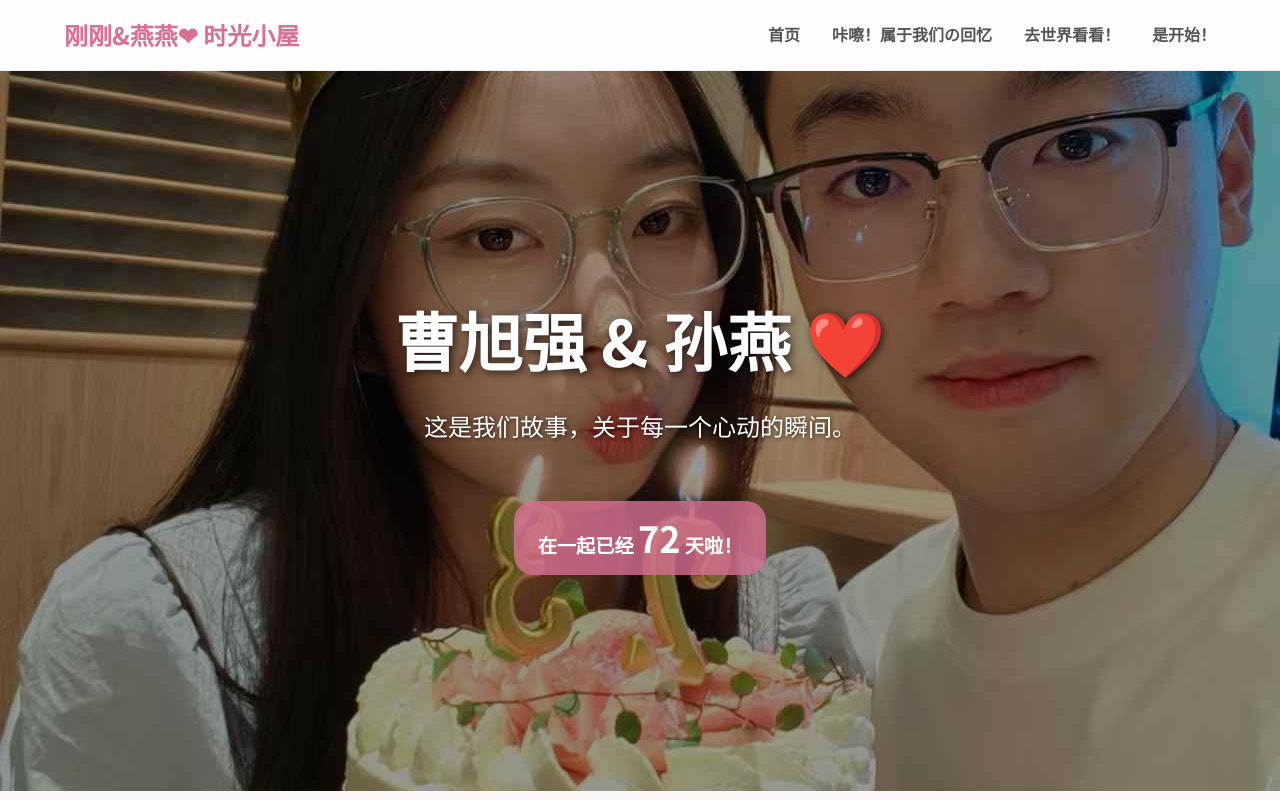
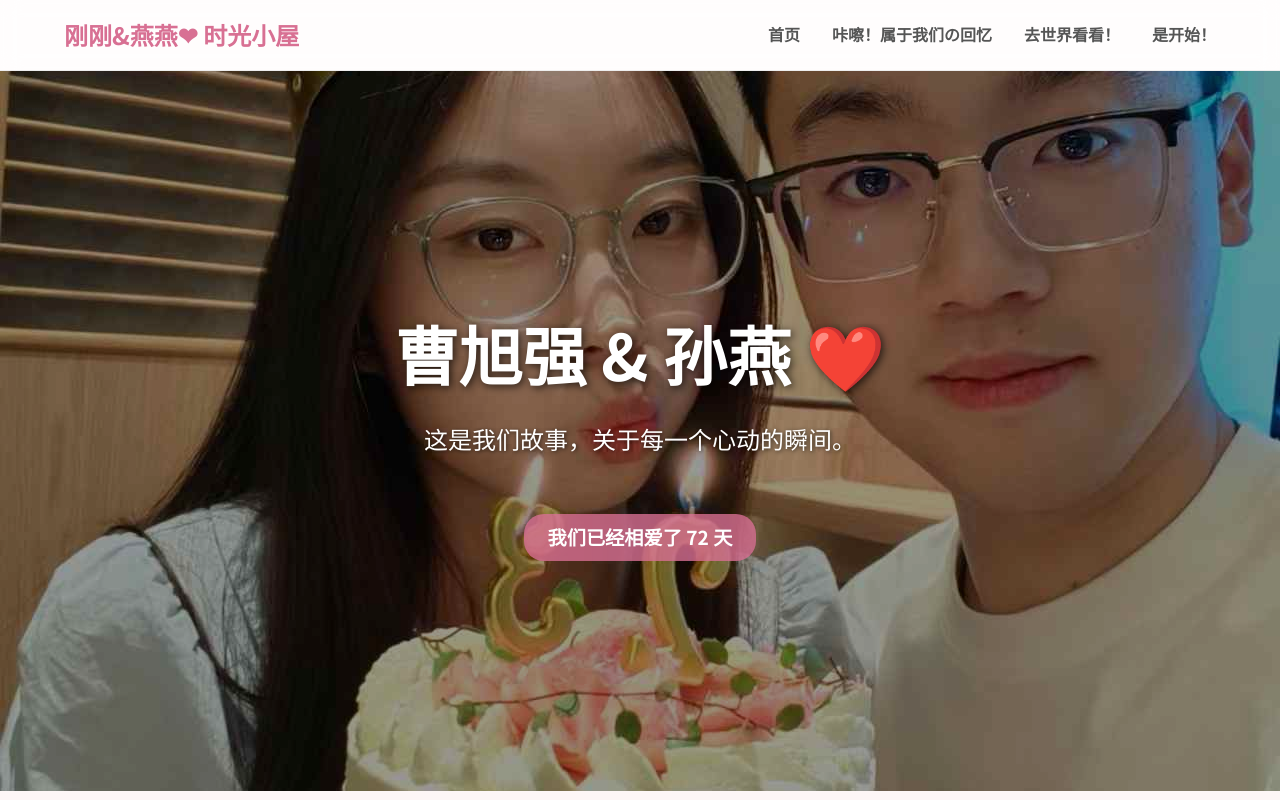
Before and after one commit to cxqNet/cxqnet.github.io, a plain HTML site: page index.html in a window 1280 px wide. Shown: the top 800 px of the page. Drawn offline with Linux system fonts and the light colour scheme.

Commit message:
Update index.html

```diff
--- a/index.html
+++ b/index.html
@@ -29,7 +29,11 @@
                 <h1>曹旭强 & 孙燕 ❤️ </h1>
                 <p>这是我们故事，关于每一个心动的瞬间。</p>
                 <div class="days-counter">
-                    在一起已经  <span id="days-together" style="font-size: 36px;">...</span>  天啦！
+                      我们已经相爱了
+                          <span class="love-days">
+                            <span id="days-together">...</span>
+                            <span class="unit">天</span>
+                      </span>
                 </div>
             </div>
         </section>
```
